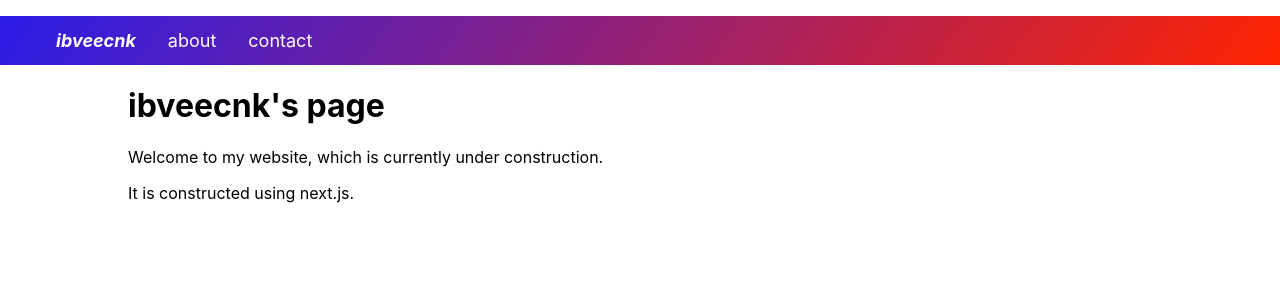
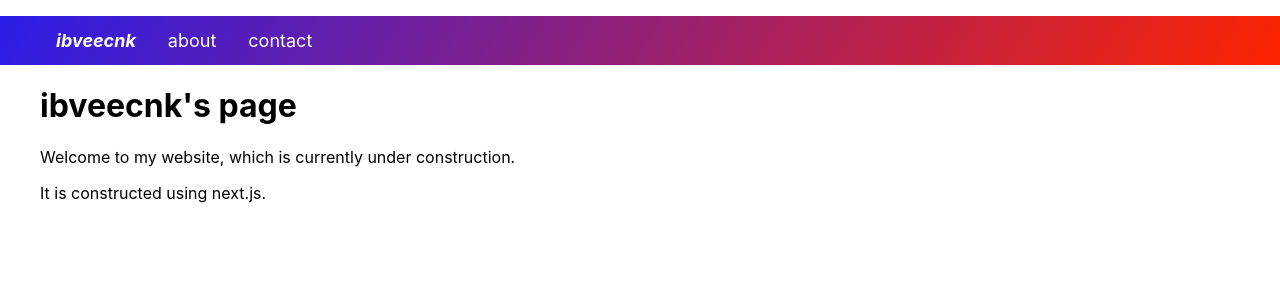
Before and after one commit to ibveecnk/personalWebsite, a Next.js app: page / in a window 1280 px wide. Shown: the top 300 px of the page. Built offline with nearby package versions, Linux system fonts and the light colour scheme.

Commit message:
Make left margin absolute

```diff
--- a/styles/globals.css
+++ b/styles/globals.css
@@ -12,7 +12,7 @@ a {
 }
 
 div.cWrapper {
-  margin: 0 10%;
+  margin: 0 40px;
 }
 
 * {
```
Also changed, not shown: public/vercel.svg (deleted).
